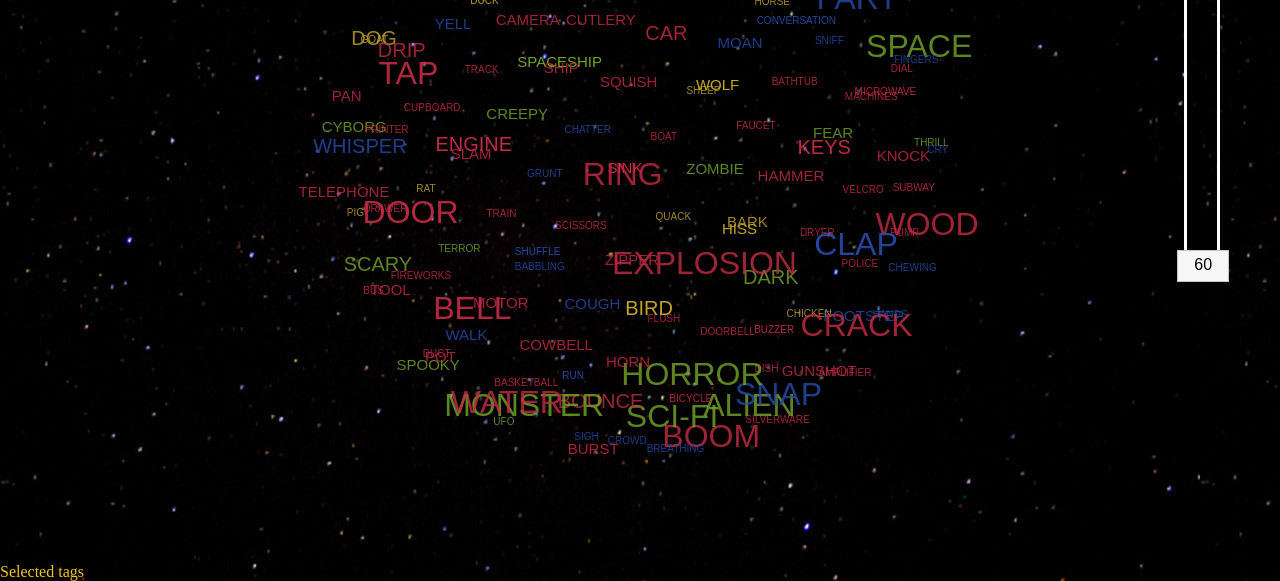
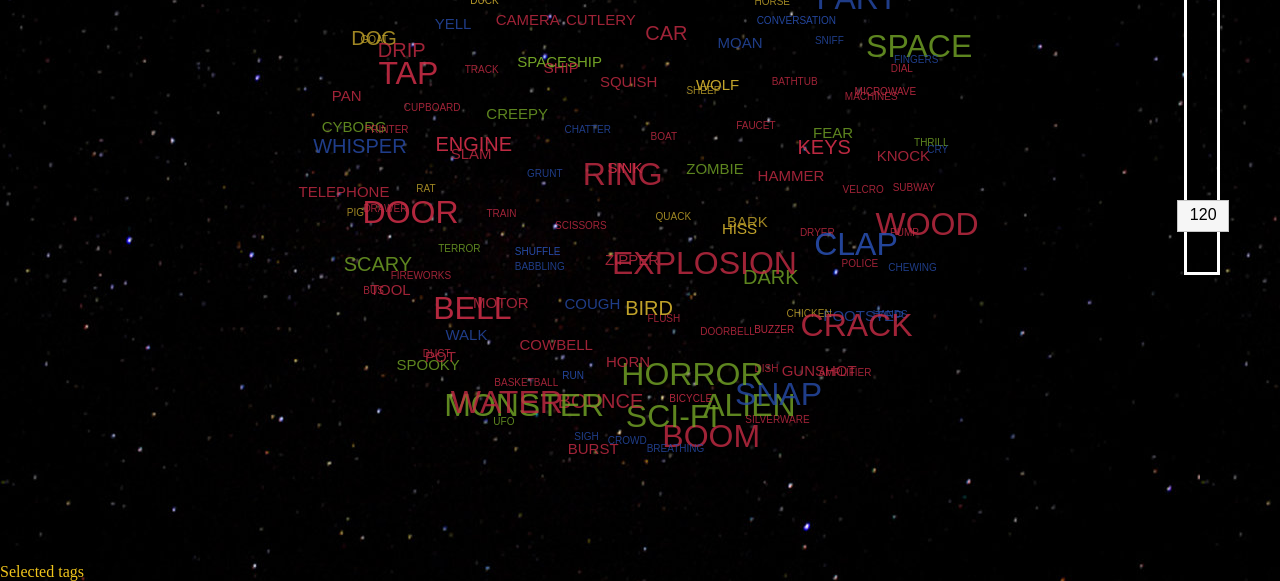
Before and after one commit to dnlopez/Freesound-Trip, a plain HTML site: page tagcloud.html in a window 1280 px wide. Shown: the part 241-822 px from the top of the page. Drawn offline with Linux system fonts and the light colour scheme.

Commit message:
Change default tempo from 60 BPM to 120

```diff
--- a/tagcloud.html
+++ b/tagcloud.html
@@ -136,6 +136,7 @@ $( "#slider" ).slider({
      orientation: "vertical",
      min: 60,
       max: 600,
+      value: 120,
 
       create: function() {
         handle.text( $( this ).slider( "value" ) );
```
